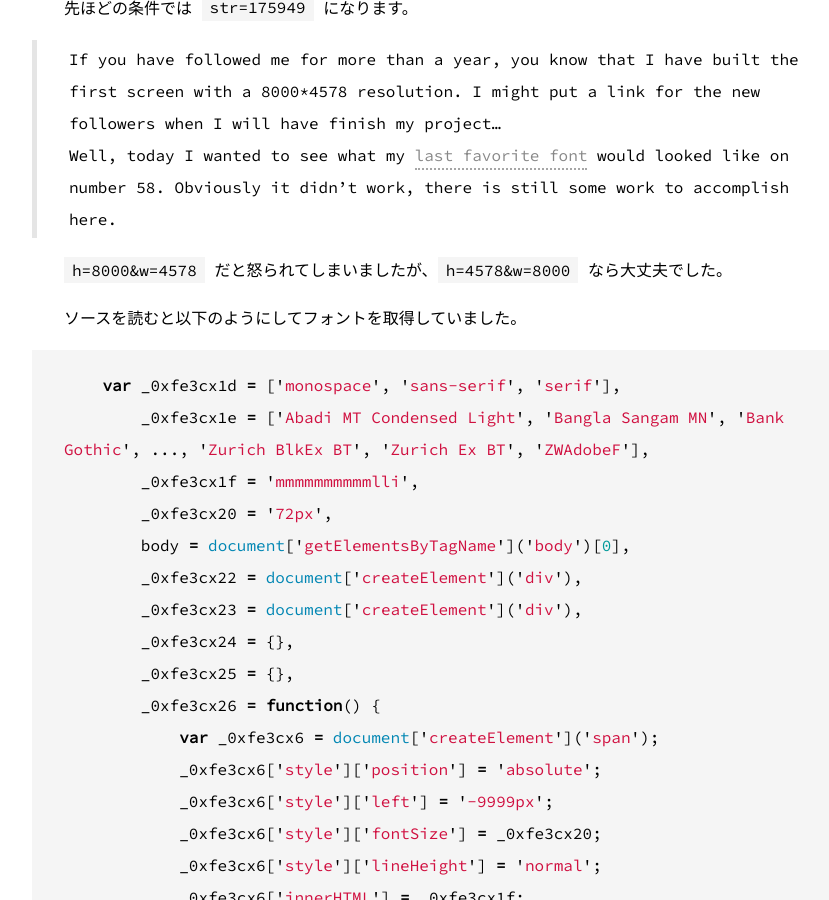
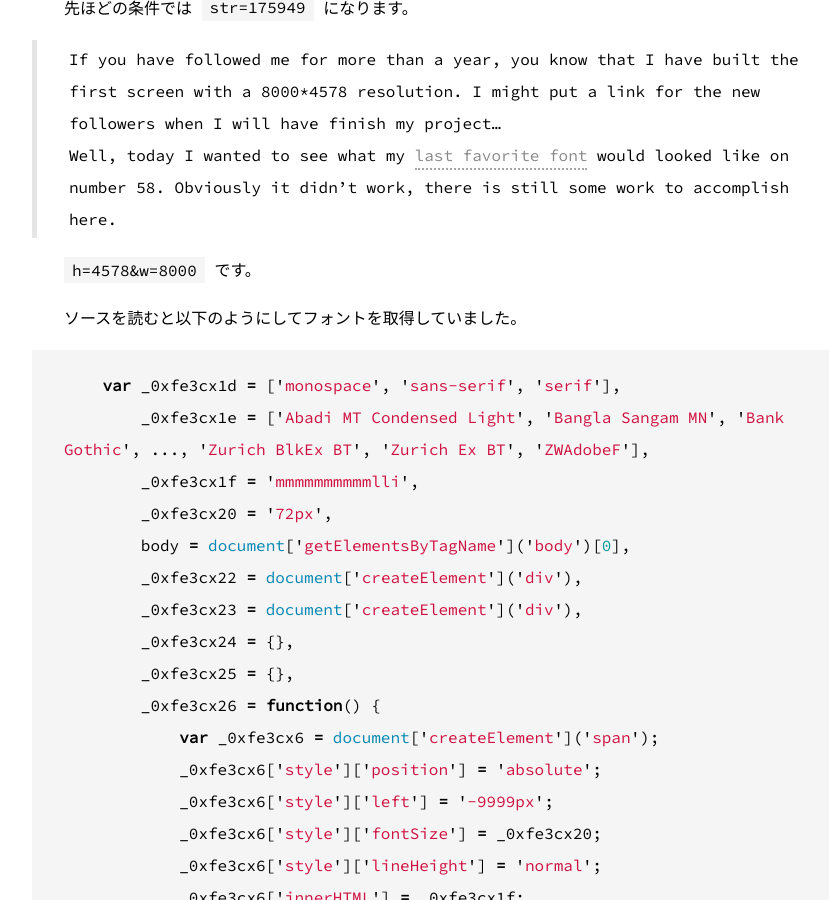
Before and after one commit to st98/diary, a Jekyll site: the page built from _posts/2017-04-10-inshack-2017.md, in a window 1280 px wide and 900 px high, scrolled down 13415 px. Shown: the whole window, without its empty margins (192-1021 px from the left). Built offline with Jekyll 4.4.1, drawn with Linux system fonts in a browser that asks for light colours; comment, search, counter and statistics services are not loaded; some of the changed text lies outside the part shown.

Commit message:
変なことを書いてたのを修正

````diff
--- a/_posts/2017-04-10-inshack-2017.md
+++ b/_posts/2017-04-10-inshack-2017.md
@@ -379,7 +379,7 @@
 > If you have followed me for more than a year, you know that I have built the first screen with a 8000\*4578 resolution. I might put a link for the new followers when I will have finish my project...
 > Well, today I wanted to see what my [last favorite font](http://www.dafont.com/original.font) would looked like on number 58. Obviously it didn't work, there is still some work to accomplish here.
 
-`h=8000&w=4578` だと怒られてしまいましたが、`h=4578&w=8000` なら大丈夫でした。
+`h=4578&w=8000` です。
 
 ソースを読むと以下のようにしてフォントを取得していました。
 
@@ -805,6 +805,10 @@
 print(a.finalize())
 ```
 
+```
+INSA{4ctiv4t0r_c4n_b3_byp4ss3d!K3YG3N}
+```
+
 ## [Reverse 200] Secure Garden Shed V1
 
 `lock.sgsc` という謎のフォーマットの実行ファイルと、それを実行できる `sgs-exec-release` というバイナリが与えられます。
````
